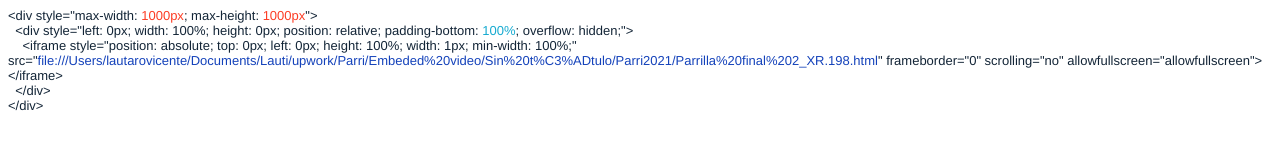
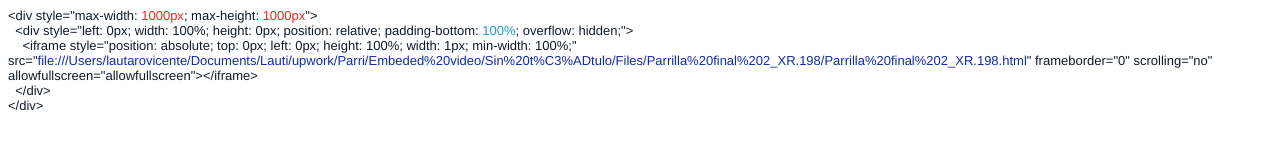
Before and after one commit to Lautiv95/Parri2021, a plain HTML site: page Parrilla final 2_XR.198.html in a window 1280 px wide. Drawn offline with Linux system fonts and the light colour scheme.

Commit message:
Update Parrilla final 2_XR.198.html

```diff
--- a/Parrilla final 2_XR.198.html
+++ b/Parrilla final 2_XR.198.html
@@ -7,17 +7,17 @@
   <meta name="Generator" content="Cocoa HTML Writer">
   <meta name="CocoaVersion" content="1671.6">
   <style type="text/css">
-    p.p1 {margin: 0.0px 0.0px 0.0px 0.0px; line-height: 18.0px; font: 13.0px Helvetica; color: #132537; -webkit-text-stroke: #132537; background-color: #ffffff}
+    p.p1 {margin: 0.0px 0.0px 0.0px 0.0px; line-height: 15.0px; font: 13.0px Helvetica; color: #101b2a; -webkit-text-stroke: #101b2a; background-color: #ffffff}
     span.s1 {font-kerning: none}
-    span.s2 {font-kerning: none; color: #fc3d25; -webkit-text-stroke: 0px #fc3d25}
-    span.s3 {font-kerning: none; color: #15aad0; -webkit-text-stroke: 0px #15aad0}
-    span.s4 {font-kerning: none; color: #1442ba; -webkit-text-stroke: 0px #1442ba}
+    span.s2 {font-kerning: none; color: #f8241d; -webkit-text-stroke: 0px #f8241d}
+    span.s3 {font-kerning: none; color: #1a9ac5; -webkit-text-stroke: 0px #1a9ac5}
+    span.s4 {font-kerning: none; color: #112bab; -webkit-text-stroke: 0px #112bab}
   </style>
 </head>
 <body>
 <p class="p1"><span class="s1">&lt;div style="max-width: </span><span class="s2">1000px</span><span class="s1">; max-height: </span><span class="s2">1000px</span><span class="s1">"&gt;</span></p>
 <p class="p1"><span class="s1">  &lt;div style="left: 0px; width: 100%; height: 0px; position: relative; padding-bottom: </span><span class="s3">100%</span><span class="s1">; overflow: hidden;"&gt;</span></p>
-<p class="p1"><span class="s1">    &lt;iframe style="position: absolute; top: 0px; left: 0px; height: 100%; width: 1px; min-width: 100%;" src="</span><span class="s4">file:///Users/lautarovicente/Documents/Lauti/upwork/Parri/Embeded%20video/Sin%20t%C3%ADtulo/Parri2021/Parrilla%20final%202_XR.198.html</span><span class="s1">" frameborder="0" scrolling="no" allowfullscreen="allowfullscreen"&gt;&lt;/iframe&gt;</span></p>
+<p class="p1"><span class="s1">    &lt;iframe style="position: absolute; top: 0px; left: 0px; height: 100%; width: 1px; min-width: 100%;" src="</span><span class="s4">file:///Users/lautarovicente/Documents/Lauti/upwork/Parri/Embeded%20video/Sin%20t%C3%ADtulo/Files/Parrilla%20final%202_XR.198/Parrilla%20final%202_XR.198.html</span><span class="s1">" frameborder="0" scrolling="no" allowfullscreen="allowfullscreen"&gt;&lt;/iframe&gt;</span></p>
 <p class="p1"><span class="s1">  &lt;/div&gt;</span></p>
 <p class="p1"><span class="s1">&lt;/div&gt;</span></p>
 </body>
```
